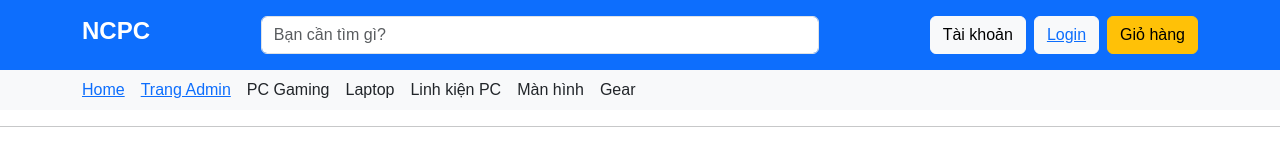
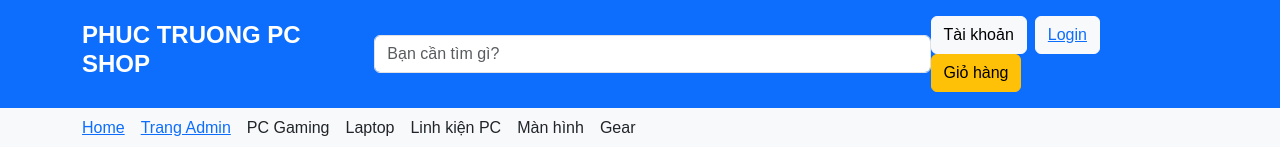
Before and after one commit to minhphuc050219-web/WebPcNsReactAsp.NetWebApi1, a React (Vite) app in the folder frontend/: page / in a window 1280 px wide. Shown: the top 147 px of the page. Built offline with nearby package versions, Linux system fonts and the light colour scheme.

Commit message:
fix BANNER

```diff
--- a/frontend/src/layout/Weblayout.jsx
+++ b/frontend/src/layout/Weblayout.jsx
@@ -5,7 +5,7 @@ export default function MainLayout() {
       {/* HEADER */}
       <div className="bg-primary text-white p-3">
         <div className="container d-flex align-items-center justify-content-between">
-          <h4 className="fw-bold">NCPC</h4>
+          <h4 className="fw-bold">PHUC TRUONG PC SHOP</h4>
 
           <input className="form-control w-50" placeholder="Bạn cần tìm gì?" />
 
```
